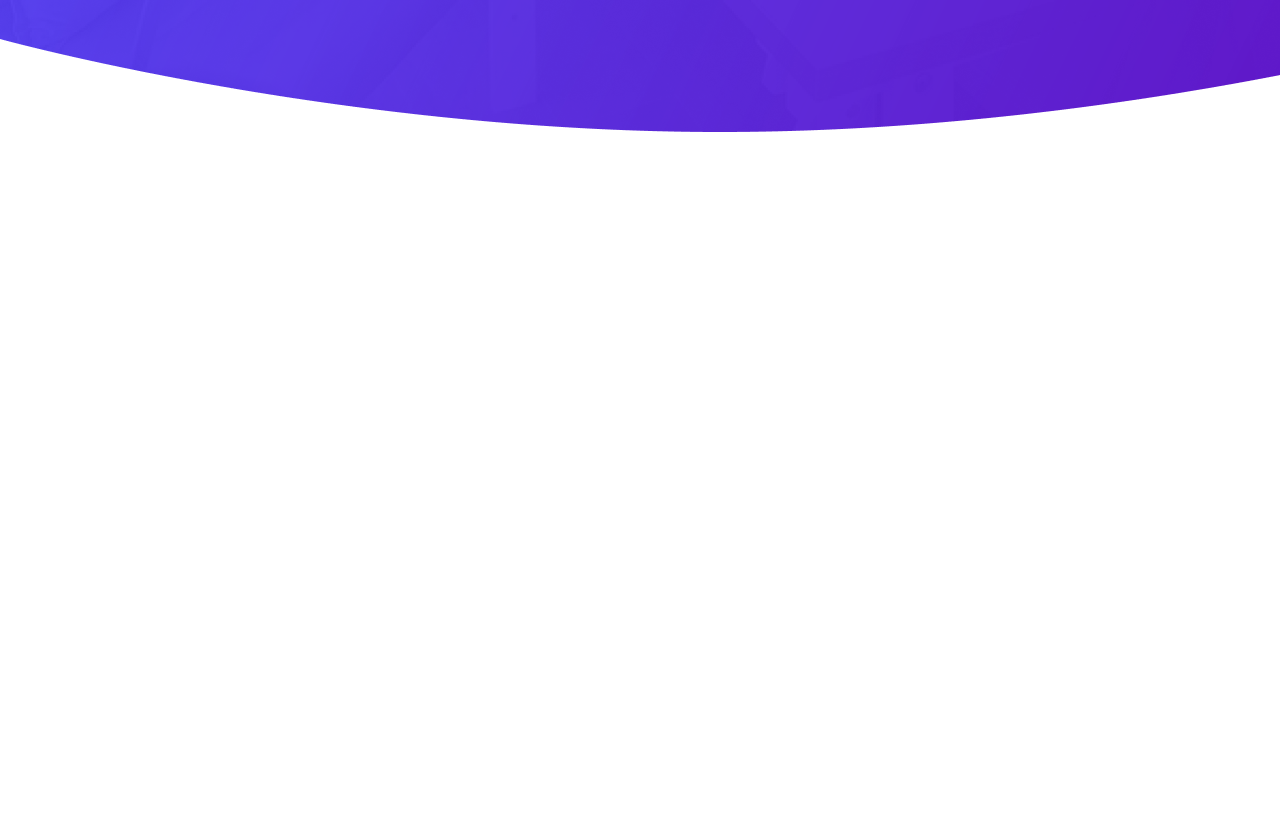
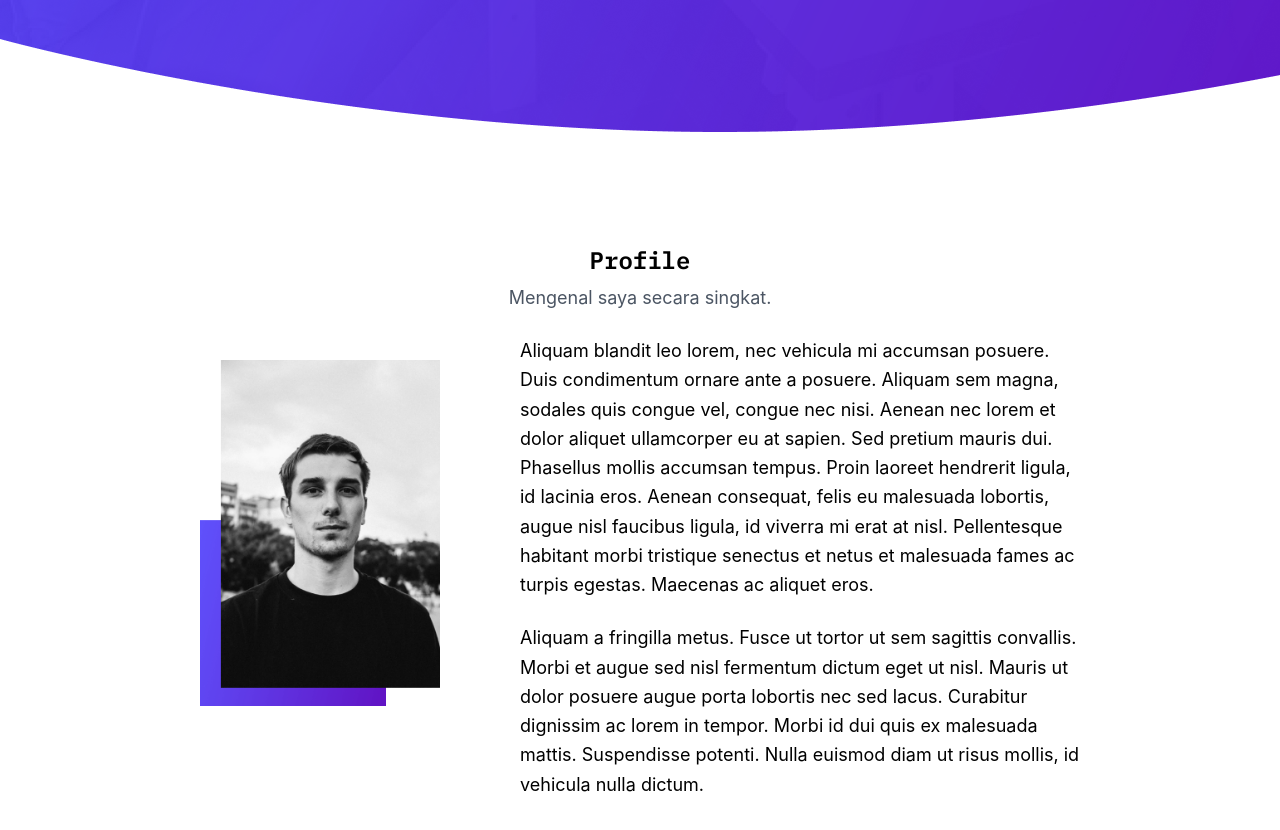
Before and after one commit to davidcorneto/slicing-design, a Next.js app: page / in a window 1280 px wide. Shown: the part 580-1410 px from the top of the page. Before the commit the page ends 800 px from the top, so only its background shows below. Built offline with nearby package versions, Linux system fonts and the light colour scheme.

Commit message:
Add section profile

```diff
--- a/pages/index.js
+++ b/pages/index.js
@@ -4,6 +4,21 @@
   return (
     <>
       <Hero />
+      <section className="py-28">
+        <div className="container mx-auto">
+          <h2 className="text-2xl font-semibold font-mono text-center">Profile</h2>
+          <p className="text-lg mt-2 text-gray-600 text-center">Mengenal saya secara singkat.</p>
+          <div className="flex mx-auto justify-center mt-6">
+            <div className="w-3/12 px-10 mt-6">
+              <img src="/photo-profile.png" className="w-full" />
+            </div>
+            <div className="w-6/12 px-10">
+              <p className="text-lg leading-relaxed"> Aliquam blandit leo lorem, nec vehicula mi accumsan posuere. Duis condimentum ornare ante a posuere. Aliquam sem magna, sodales quis congue vel, congue nec nisi. Aenean nec lorem et dolor aliquet ullamcorper eu at sapien. Sed pretium mauris dui. Phasellus mollis accumsan tempus. Proin laoreet hendrerit ligula, id lacinia eros. Aenean consequat, felis eu malesuada lobortis, augue nisl faucibus ligula, id viverra mi erat at nisl. Pellentesque habitant morbi tristique senectus et netus et malesuada fames ac turpis egestas. Maecenas ac aliquet eros. </p>
+              <p className="text-lg mt-6 leading-relaxed">Aliquam a fringilla metus. Fusce ut tortor ut sem sagittis convallis. Morbi et augue sed nisl fermentum dictum eget ut nisl. Mauris ut dolor posuere augue porta lobortis nec sed lacus. Curabitur dignissim ac lorem in tempor. Morbi id dui quis ex malesuada mattis. Suspendisse potenti. Nulla euismod diam ut risus mollis, id vehicula nulla dictum. </p>
+            </div>
+          </div>
+        </div>
+      </section>
     </>
   );
 }
```
Also changed, not shown: public/photo-profile.png (added).
